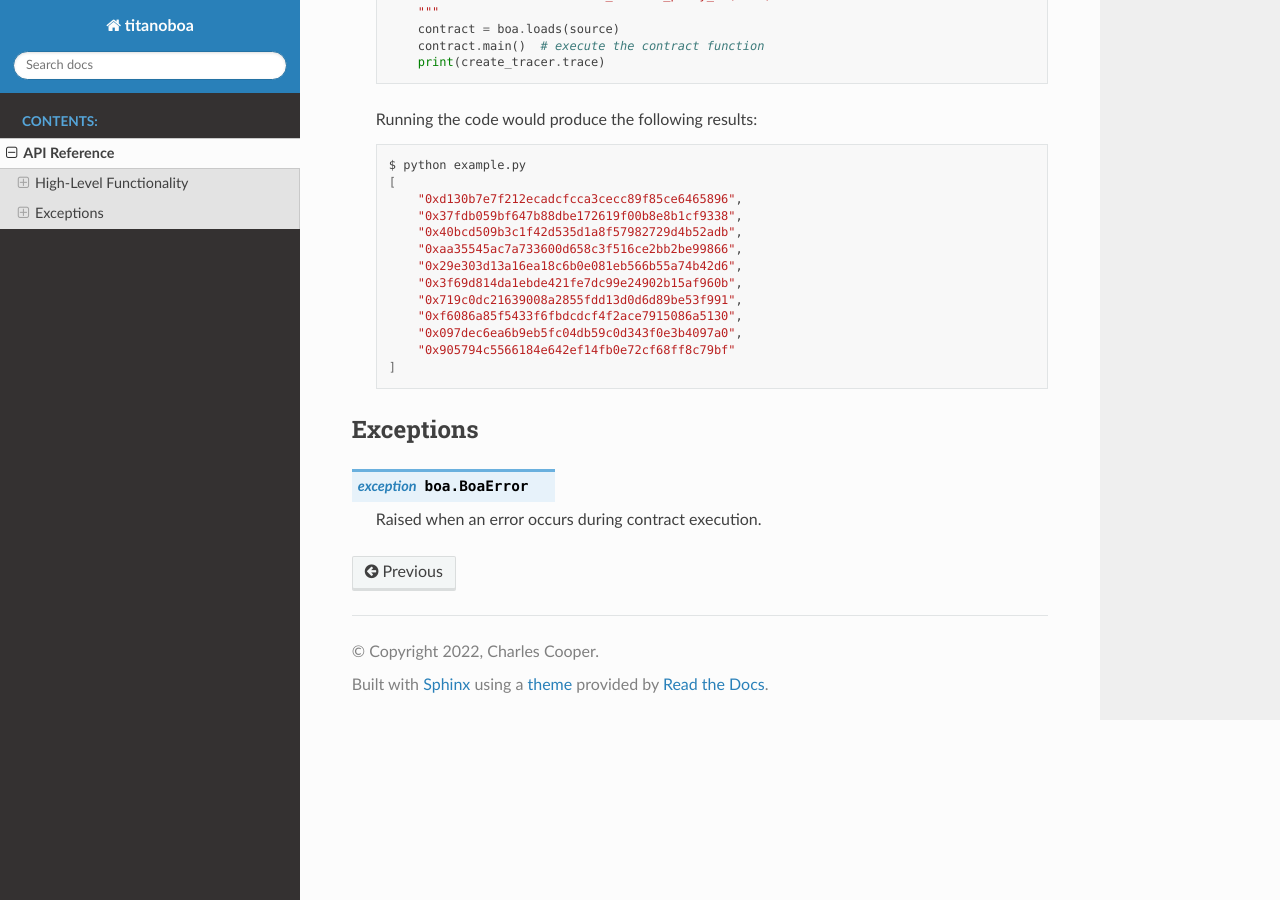
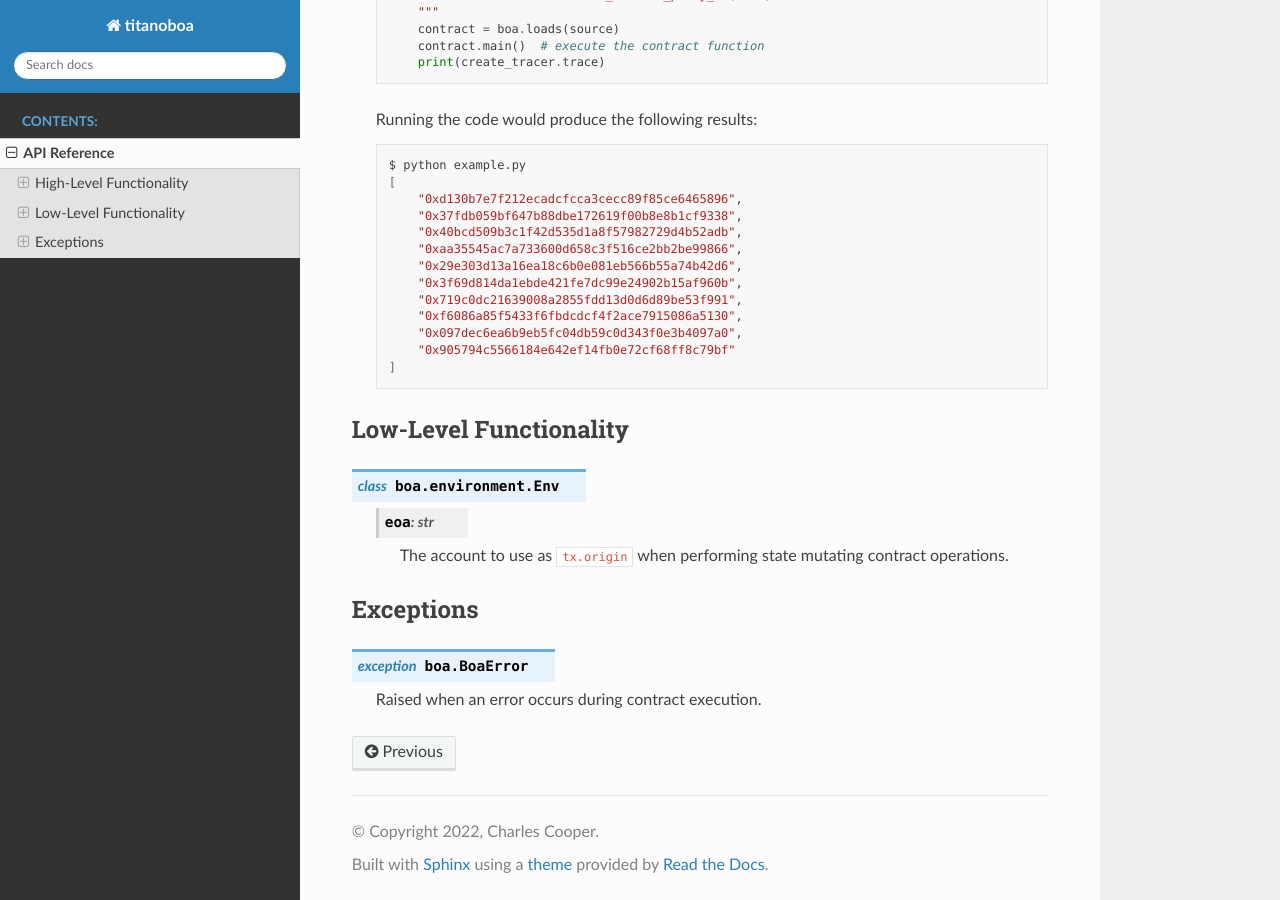
Before and after one commit to vyperlang/titanoboa, a Sphinx documentation site: the page built from docs/source/api.rst, in a window 1280 px wide and 900 px high, scrolled down 3852 px. Built offline with Sphinx 7.4.7 and the Read the Docs theme 2.0.0, drawn with Linux system fonts in a browser that asks for light colours.

Commit message:
docs: begin to document Env class

```diff
--- a/docs/source/api.rst
+++ b/docs/source/api.rst
@@ -220,8 +220,22 @@ High-Level Functionality
             "0x905794c5566184e642ef14fb0e72cf68ff8c79bf"
         ]
 
+Low-Level Functionality
+-----------------------
+
+.. module:: boa.environment
+
+.. class:: Env
+
+    .. attribute:: eoa
+        :type: str
+
+        The account to use as ``tx.origin`` when performing state mutating contract operations.
+
 Exceptions
 ----------
+
+.. currentmodule:: boa
 
 .. exception:: BoaError
 
```
